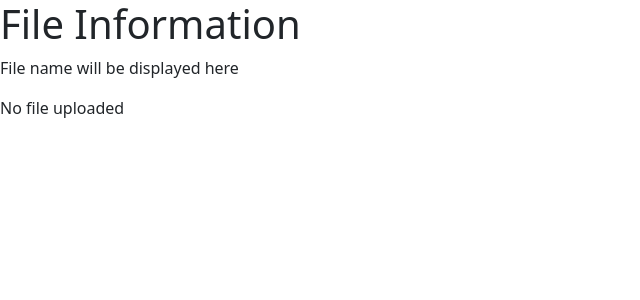
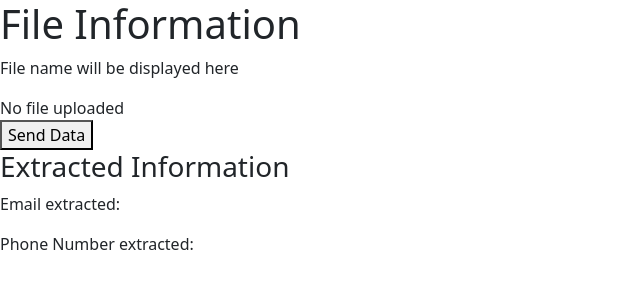
Before and after one commit to TheOpenResumeProject/webapp, a Flask app: page /editor in a window 1280 px wide. Shown: the top 300 px of the page, without its empty margins (0-640 px from the left). Run offline with Flask 3, Linux system fonts and the light colour scheme; some libraries are stand-ins or nearby versions.

Commit message:
resolved the merge conflict in app.py

```diff
--- a/app.py
+++ b/app.py
@@ -1,4 +1,6 @@
-from flask import Flask, render_template
+from flask import Flask, request, render_template, jsonify
+from collections import Counter
+import re
 
 app = Flask(__name__)
 
@@ -13,9 +15,32 @@ def editor():
     return render_template('editor.html')
 
 
-@app.route('/script')
-def script():
-    return render_template('script.js')
+
+@app.route('/submit', methods=['Post'])
+def submit_data():
+    data = request.json
+    words = re.findall(r'\b\w+\b', data.lower())
+    word_counts = Counter(words)
+    # print(f'Word count: {word_counts}')
+    email = extracted_email(data)
+    phoneNumber = extracted_phoneNumber(data)
+    print(f'Data: {data}, Email: {email}, Phone: {phoneNumber}')
+    return jsonify({"received_data": data, "email": email, "phone": phoneNumber})
+
+
+def extracted_email(data):
+    email = re.findall("[a-zA-Z0-9!#$%&'*+/=?^_`{|}~-]+@[a-z]+.{4}", data.lower())
+    if email:
+        return email[0]
+    return None
+
+
+def extracted_phoneNumber(data):
+    phone = re.findall(r'\d{3}\W?\d{3}\W?\d{4}', data.lower())
+    if phone:
+        return phone[0]
+    return None
+
 
 
 if __name__ == '__main__':
--- a/templates/editor.html
+++ b/templates/editor.html
@@ -11,15 +11,48 @@
         <h1>File Information</h1>
         <p id="fileName">File name will be displayed here</p>
         <div id='pdfContent'></div>
+        <button id = 'sendToBackEnd'> Send Data </button>
+
+        <div>
+            <h3> Extracted Information</h3>
+            <p> Email extracted: <span id = 'extractedEmail'></span></p>
+            <p> Phone Number extracted:  <span id = 'extractedPhone'></span></p>
+        </div>
         <script>
             const fileData = sessionStorage.getItem("content");
             const fileContentElement = document.getElementById('pdfContent');
+            const emailElement = document.getElementById('extractedEmail');
+            const phoneElement = document.getElementById('extractedPhone');
             if (fileData){
                 fileContentElement.textContent = `Uploaded file's Content: ${JSON.parse(fileData)}`;
+                //fileContentElement.textContent = `Uploaded file's Content: ${fileData}`;
+
             } else {
                 fileContentElement.textContent = 'No file uploaded';
             }
 
+            document.getElementById('sendToBackEnd').addEventListener('click', function(){
+                fetch('/submit',{
+                    method: 'POST',
+                    headers: {
+                        'Content-Type' : 'application/json'
+                    },
+                    body: JSON.stringify(fileData)
+                })
+                .then(response=> response.json())
+                .then(data => {
+                    console.log('success', data);
+                    emailElement.textContent = data.email;
+                    phoneElement.textContent= data.phone;
+            })
+                .catch((error)=> {
+                    console.error('Error :', error);
+            });
+
+            }
+        );
+
+
         </script>
     </body>
 </html>
```
